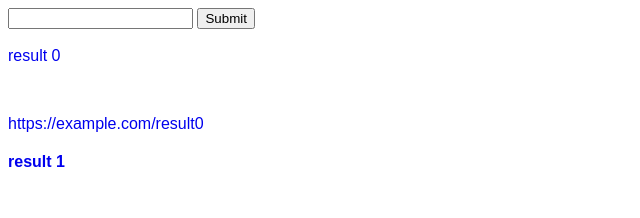
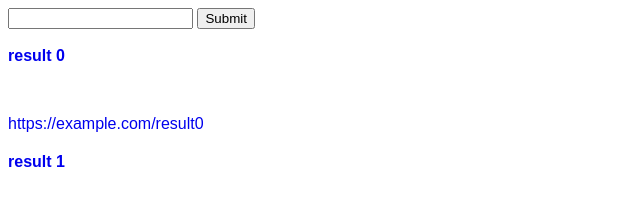
Before and after one commit to systemsdevelopmentclub/user-interface, a plain HTML site: page public/pages/results.html in a window 1280 px wide. Shown: the top 218 px of the page, 0-640 px from the left. Drawn offline with Linux system fonts and the light colour scheme; files whose address does not match are found by name.

Commit message:
Update license & update CSS
Co-authored-by: Jack S <nija123098@users.noreply.github.com>
Co-authored-by: Thomas Maloney <oceanosdev@users.noreply.github.com>
Co-authored-by: Joshua Kalyanapu <jkalyanapu@users.noreply.github.com>

```diff
--- a/public/pages/results.css
+++ b/public/pages/results.css
@@ -15,7 +15,8 @@ p {
     text-decoration: none;
     color: white;
 }
-.Title {
+.title {
+    font-weight: bold;
 
 
 }
```
Also changed, not shown: 1 other file.
